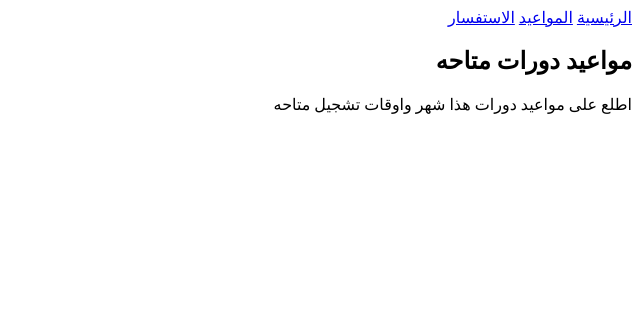
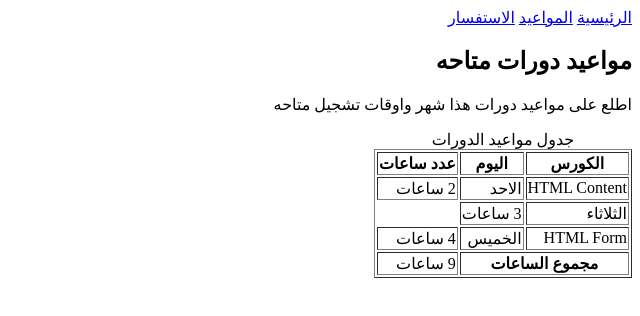
Before and after one commit to YounisAlkurdi/coderz-institute, a plain HTML site: page session-5/pages/schedule.html in a window 1280 px wide. Shown: the whole page, without its empty margins (640-1280 px from the left). Drawn offline with Linux system fonts and the light colour scheme.

Commit message:
Add schedule table with course timings and total hours for session-5

```diff
--- a/session-5/pages/schedule.html
+++ b/session-5/pages/schedule.html
@@ -19,6 +19,43 @@
         <section>
             <h2>مواعيد دورات متاحه </h2>
             <p>اطلع على مواعيد دورات هذا شهر واوقات تشجيل متاحه</p>
+
+            <table border="1">
+                <caption>جدول مواعيد الدورات</caption>
+                <thead>
+                    <tr>
+                        <th scope="col">الكورس</th>
+                        <th scope="col">اليوم</th>
+                        <th scope="col">عدد ساعات </th>
+                    </tr>
+                </thead>
+                <tbody>
+                    <tr>
+                        <td rowspan="2">HTML Content</td>
+                        <td>الاحد</td>
+                        <td>2 ساعات</td>
+                    </tr>
+                </tbody>
+                <tbody>
+                    <tr>
+
+                        <td>الثلاثاء</td>
+                        <td>3 ساعات</td>
+                    </tr>
+                </tbody>
+                <tbody>
+                    <tr>
+                        <td>HTML Form</td>
+                        <td>الخميس</td>
+                        <td>4 ساعات</td>
+                    </tr>
+                </tbody>
+                <tfoot>
+                    <tr>
+                        <th colspan="2">مجموع الساعات  </th>
+                        <td>9 ساعات</td>
+                    </tr>
+            </table>
         </section>
         </main>
     </body>
```
Also changed, not shown: session-5/answers.txt.
